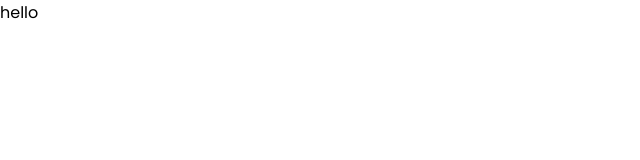
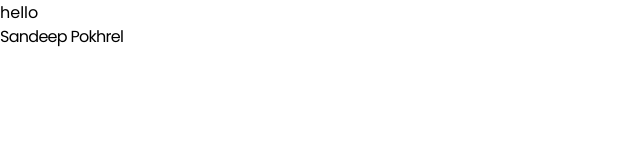
Before and after one commit to Sun-Deep/NewsFeed, a React (Create React App) app: page / in a window 1280 px wide. Shown: the top 160 px of the page, without its empty margins (0-640 px from the left). Built offline with nearby package versions, Linux system fonts and the light colour scheme.

Commit message:
atoms::user name

```diff
--- /dev/null
+++ b/src/components/atoms/UserName/index.jsx
@@ -0,0 +1,5 @@
+const UserName = ({ text }) => {
+    return <p>{text}</p>
+}
+
+export default UserName
--- a/src/pages/Landing/index.jsx
+++ b/src/pages/Landing/index.jsx
@@ -1,8 +1,10 @@
+import UserName from "../../components/atoms/UserName"
 
 
 const Landing = () => {
     return <div>
         hello
+        <UserName text='Sandeep Pokhrel' />
     </div>
 }
 
```
